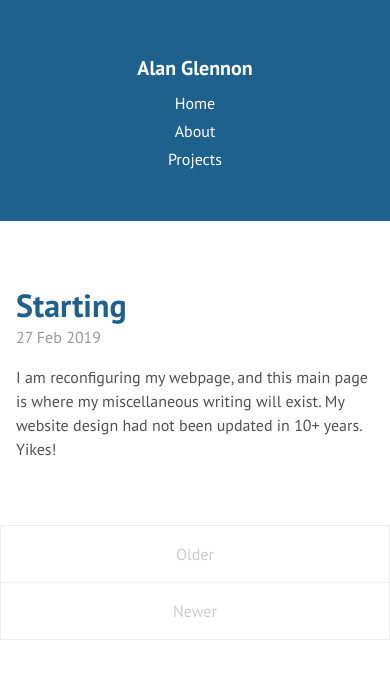
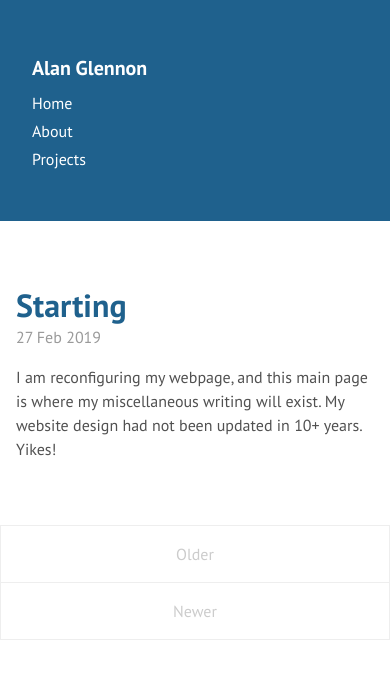
Before and after one commit to glennon/glennon.github.io, a Jekyll site: the page built from index.html, in a window 390 px wide. Shown: the top 679 px of the page. Built offline with Jekyll 4.4.1, drawn with Linux system fonts in a browser that asks for light colours; the list of posts is cut into pages by our own code.

Commit message:
on small screen, align sidebar text left/default

```diff
--- a/public/css/hyde.css
+++ b/public/css/hyde.css
@@ -54,7 +54,7 @@ html {
  */
 
 .sidebar {
-  text-align: center;
+  /* text-align: center; /* removed by glennon -- with small screen, this would normally center the text */
   padding: 2rem 1rem;
   color: rgba(255,255,255,.5);
   background-color: #202020;
```
